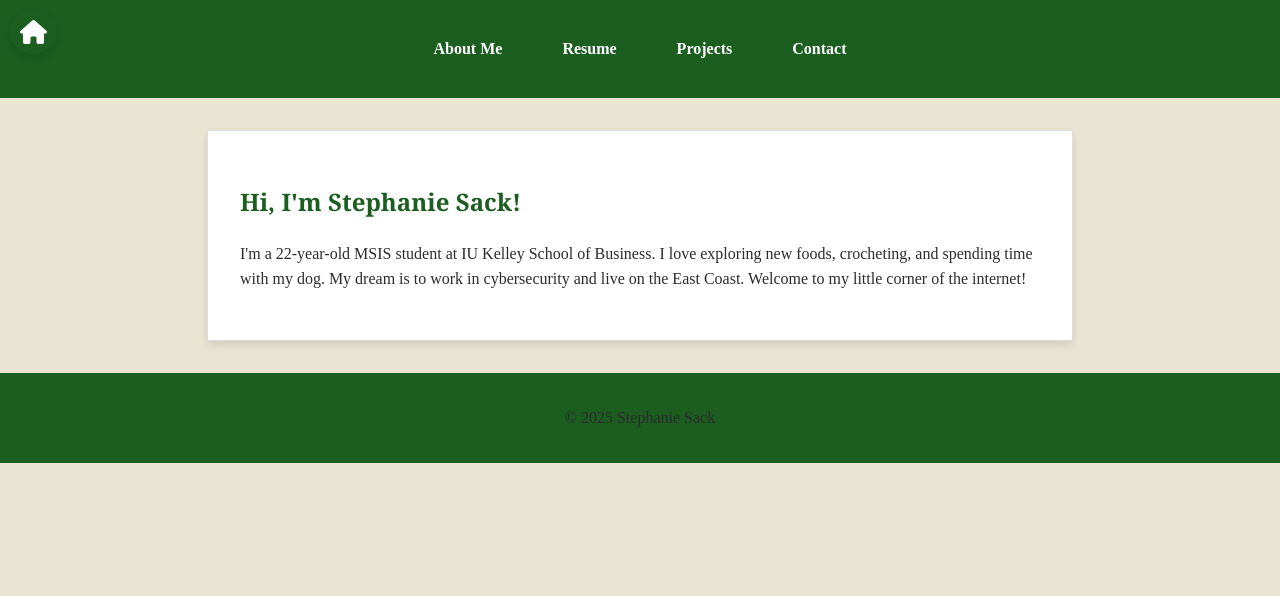
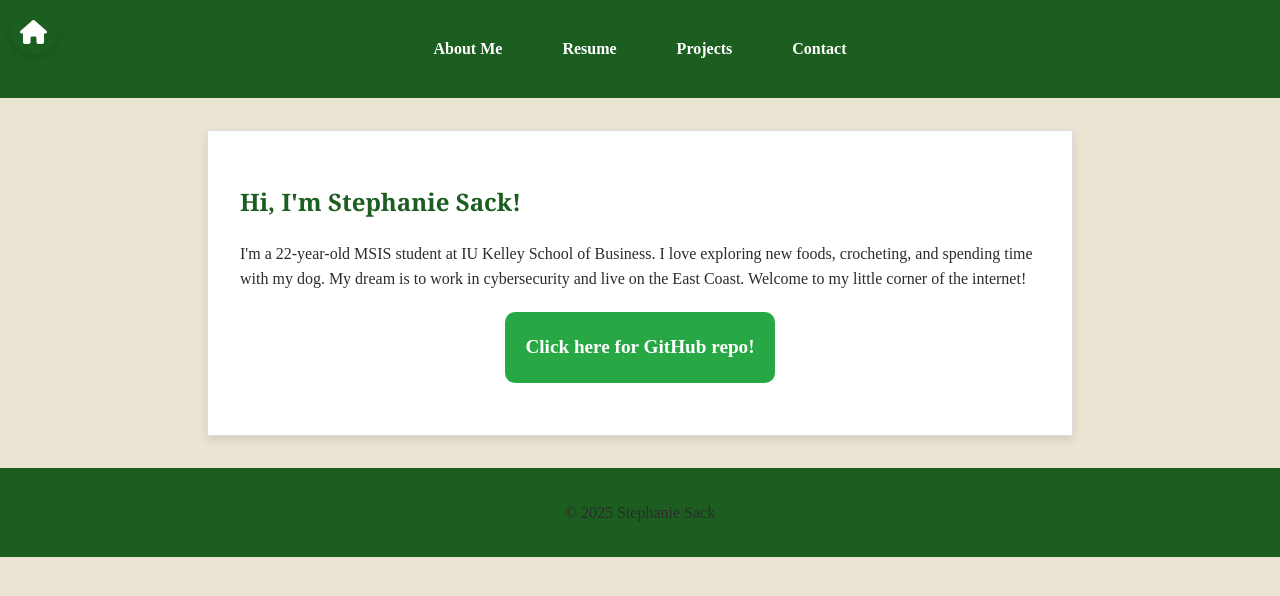
Before and after one commit to StephSack/PersonalWebsite, a plain HTML site: page index.html in a window 1280 px wide. Drawn offline with Linux system fonts and the light colour scheme.

Commit message:
Final Submit with GitHub Link

```diff
--- a/index.html
+++ b/index.html
@@ -28,6 +28,12 @@
             <h2>Hi, I'm Stephanie Sack!</h2>
             <p>I'm a 22-year-old MSIS student at IU Kelley School of Business. I love exploring new foods, crocheting, and spending time with my dog. My dream is to work in cybersecurity and live on the East Coast. Welcome to my little corner of the internet!</p>
         </section>
+        <!-- Added a green box with a button linking to the GitHub repository -->
+        <section class="github-repo">
+            <div class="repo-box">
+                <a href="https://github.com/StephSack/PersonalWebsite" target="_blank" class="repo-button">Click here for GitHub repo!</a>
+            </div>
+        </section>
     </main>
     <footer>
         <p>&copy; 2025 Stephanie Sack</p>
--- a/styles.css
+++ b/styles.css
@@ -143,6 +143,32 @@ img {
     transform: rotate(-90deg); /* Point arrow up */
 }
 
+/* Added styling for the green box and hover effect for the GitHub repo button */
+.github-repo {
+    display: flex;
+    justify-content: center;
+    margin: 20px 0;
+}
+
+.repo-box {
+    background-color: #28a745; /* Green background */
+    padding: 20px;
+    border-radius: 10px;
+    text-align: center;
+    transition: background-color 0.3s ease;
+}
+
+.repo-box:hover {
+    background-color: #218838; /* Darker green on hover */
+}
+
+.repo-button {
+    color: #ffffff;
+    text-decoration: none;
+    font-size: 1.2em;
+    font-weight: bold;
+}
+
 /* Responsive Design */
 @media (max-width: 768px) {
     body {
```
